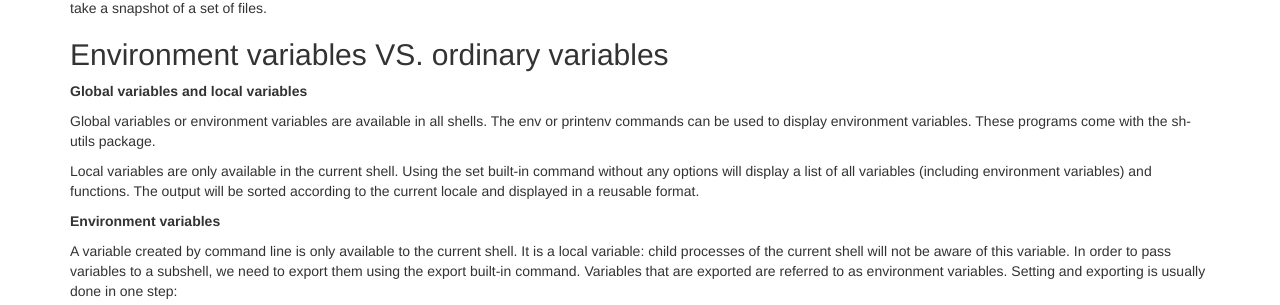
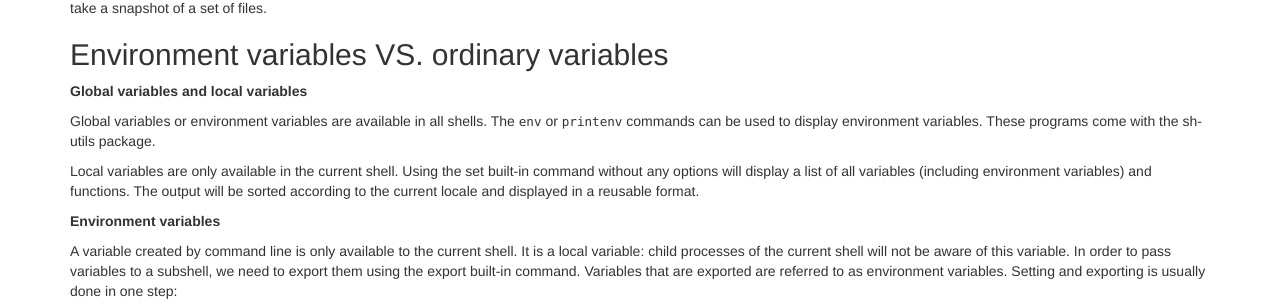
Before and after one commit to GTK-lab/bash, a Jekyll site: the page built from _episodes/02-variable.md, in a window 1280 px wide and 900 px high, scrolled down 3291 px. Shown: the part 147-452 px from the top of the window. Built offline with Jekyll 4.4.1, drawn with Linux system fonts in a browser that asks for light colours; some of the changed text lies outside the part shown.

Commit message:
Change example code in ep2

```diff
--- a/_episodes/02-variable.md
+++ b/_episodes/02-variable.md
@@ -202,7 +202,7 @@ Exporting variables is something you probably won't need to worry about for most
 
 **Global variables and local variables**
 
-Global variables or environment variables are available in all shells. The env or printenv commands can be used to display environment variables. These programs come with the sh-utils package.
+Global variables or environment variables are available in all shells. The `env` or `printenv` commands can be used to display environment variables. These programs come with the sh-utils package.
 
 Local variables are only available in the current shell. Using the set built-in command without any options will display a list of all variables (including environment variables) and functions. The output will be sorted according to the current locale and displayed in a reusable format.
 
```
Also changed, not shown: other parts of _episodes/02-variable.md (+3 -3 lines).
